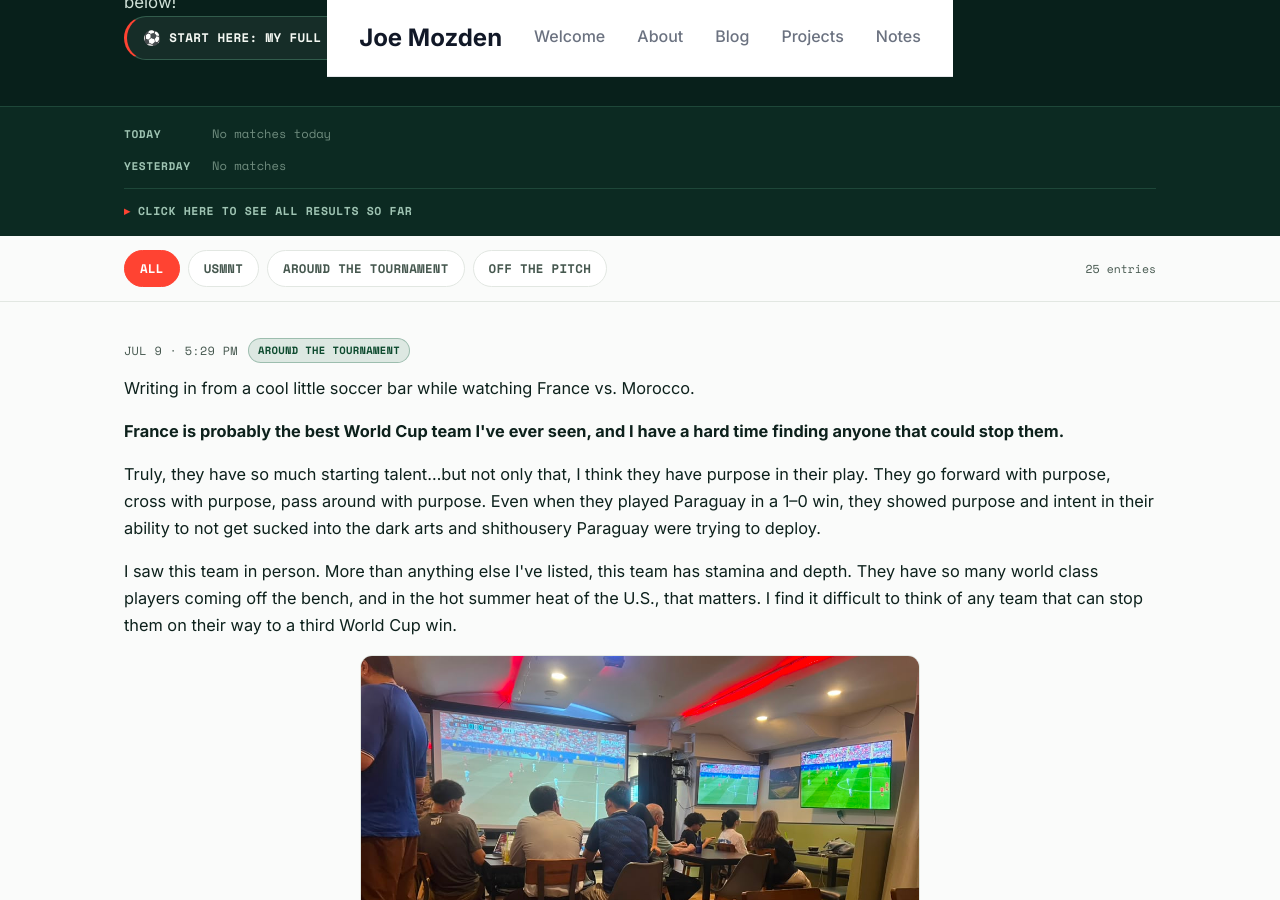
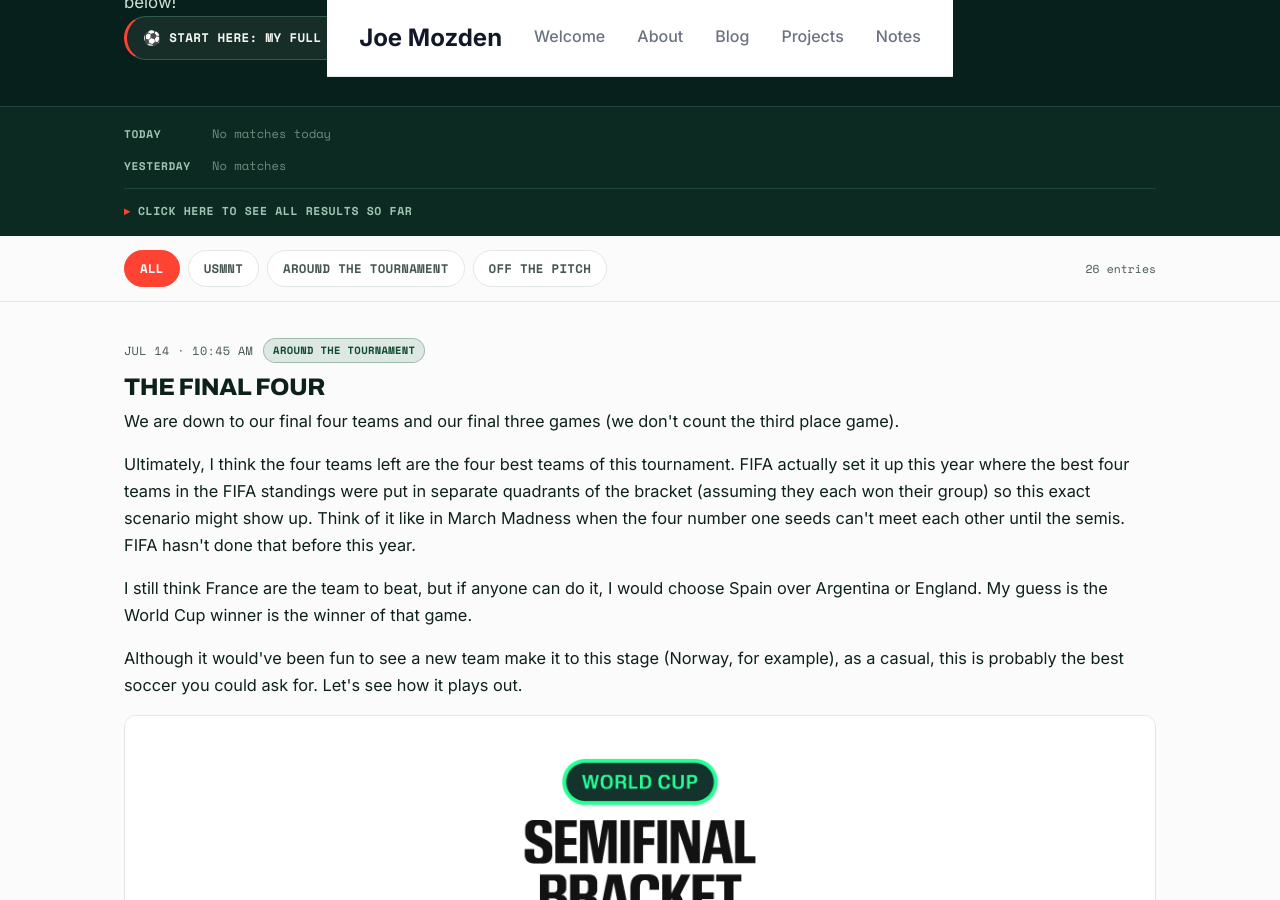
Before and after one commit to jmozden3/jmozden3.github.io, a Jekyll site: the page built from _posts/2026-06-11-world-cup-log.md, in a window 1280 px wide and 900 px high, scrolled down 353 px. Built offline with Jekyll 4.4.1, drawn with Linux system fonts in a browser that asks for light colours.

Commit message:
Add "The final four" log entry with semifinal bracket
Co-Authored-By: Claude Opus 4.8 <noreply@anthropic.com>

```diff
--- a/_posts/2026-06-11-world-cup-log.md
+++ b/_posts/2026-06-11-world-cup-log.md
@@ -211,6 +211,22 @@ image: https://jmozden3.github.io/assets/images/usmnt-goal-hug.png
      Need a layout? Copy one from the TEMPLATE GALLERY in the comment block below. -->
 <div class="wcl-stream">
   <div class="wrap">
+
+    <!-- Around the tournament: down to the final four -->
+    <article class="wc-entry" data-tags="tournament" data-time="2026-07-14T10:45">
+      <div class="wc-entry-meta">
+        <span class="wc-time">Jul 14 · 10:45 AM</span>
+        <span class="chip tournament">Around the tournament</span>
+      </div>
+      <h3>The final four</h3>
+      <p>We are down to our final four teams and our final three games (we don't count the third place game).</p>
+      <p>Ultimately, I think the four teams left are the four best teams of this tournament. FIFA actually set it up this year where the best four teams in the FIFA standings were put in separate quadrants of the bracket (assuming they each won their group) so this exact scenario might show up. Think of it like in March Madness when the four number one seeds can't meet each other until the semis. FIFA hasn't done that before this year.</p>
+      <p>I still think France are the team to beat, but if anyone can do it, I would choose Spain over Argentina or England. My guess is the World Cup winner is the winner of that game.</p>
+      <p>Although it would've been fun to see a new team make it to this stage (Norway, for example), as a casual, this is probably the best soccer you could ask for. Let's see how it plays out.</p>
+      <figure class="wc-shot wc-bracket">
+        <img src="{{ '/assets/images/semi-final-bracket.png' | relative_url }}" alt="2026 World Cup semi-final bracket" loading="lazy">
+      </figure>
+    </article>
 
     <!-- Around the tournament: France look unstoppable vs. Morocco -->
     <article class="wc-entry" data-tags="tournament" data-time="2026-07-09T17:29">
```
Also changed, not shown: assets/images/semi-final-bracket.png (added).
